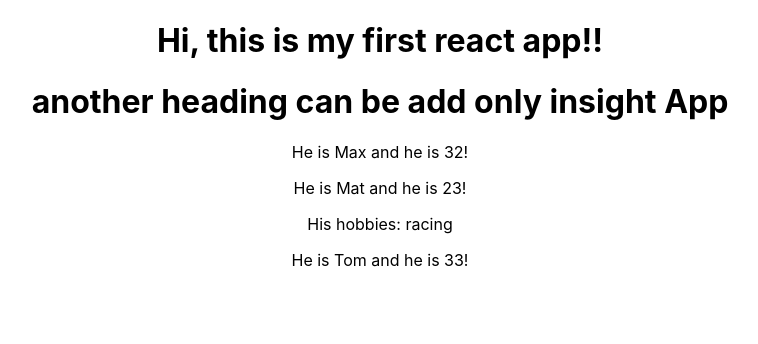
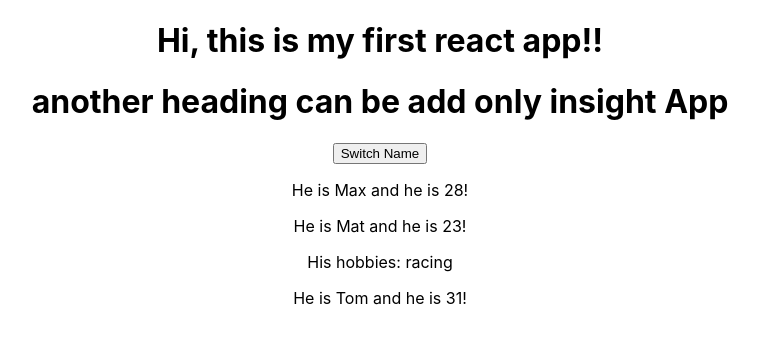
Before and after one commit to twolak88/react-base-syntax, a React (Create React App) app: page / in a window 1280 px wide. Shown: the top 344 px of the page, without its empty margins (260-1018 px from the left). Built offline with nearby package versions, Linux system fonts and the light colour scheme.

Commit message:
Understanding & Using State

```diff
--- a/src/App.js
+++ b/src/App.js
@@ -3,6 +3,14 @@
 import Person from "./Person/Person";
 
 class App extends Component {
+  state = {
+    persons: [
+      { name: "Max", age: 28 },
+      { name: "Mat", age: 23 },
+      { name: "Tom", age: 31 },
+    ],
+  };
+
   render() {
     return (
       //parenthesis needed here to mark jsx code
@@ -11,11 +19,21 @@
       <div className="App">
         <h1>Hi, this is my first react app!!</h1>
         <h1>another heading can be add only insight App</h1>
-        <Person name="Max" age="32" />
-        <Person name="Mat" age="23">
+        <button>Switch Name</button>
+        <Person
+          name={ this.state.persons[0].name }
+          age={ this.state.persons[0].age }
+        />
+        <Person
+          name={ this.state.persons[1].name }
+          age={ this.state.persons[1].age }
+        >
           His hobbies: racing
         </Person>
-        <Person name="Tom" age="33" />
+        <Person
+          name={ this.state.persons[2].name }
+          age={ this.state.persons[2].age }
+        />
       </div>
     );
     // return React.createElement('div', {className: 'App'},
```
